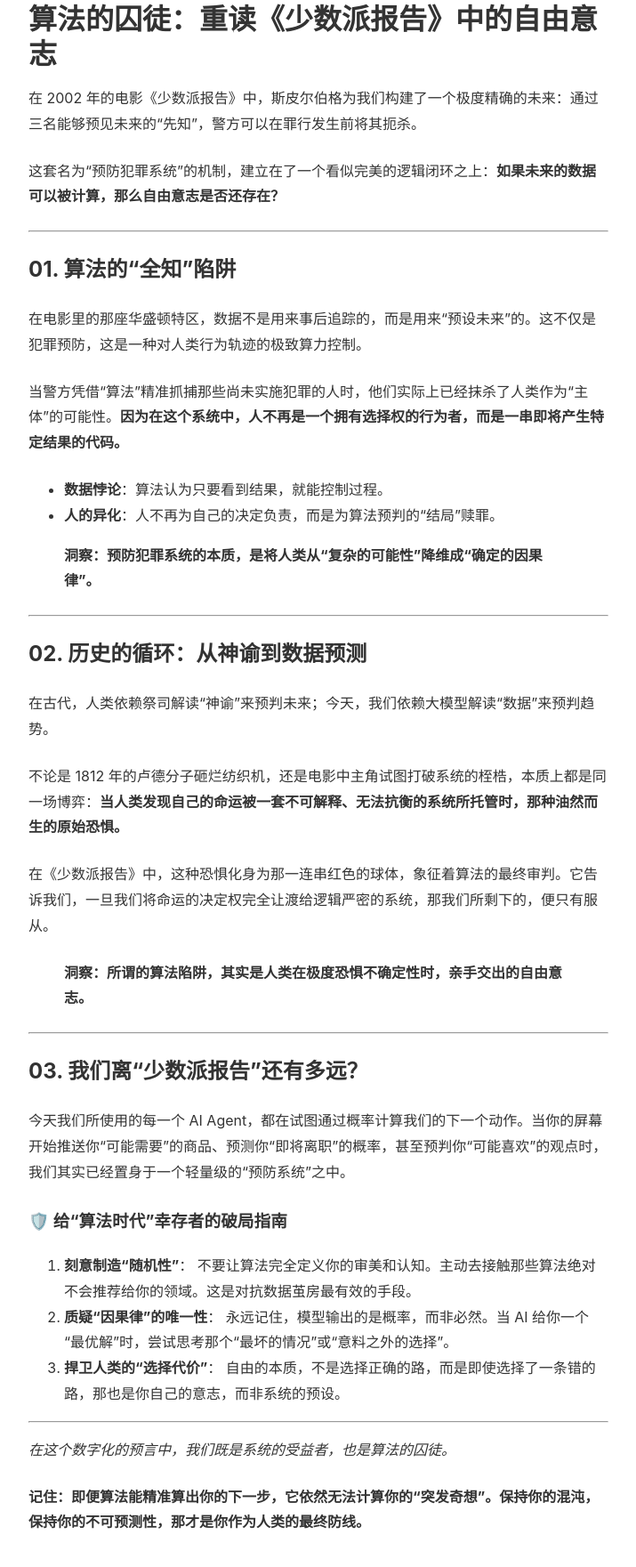
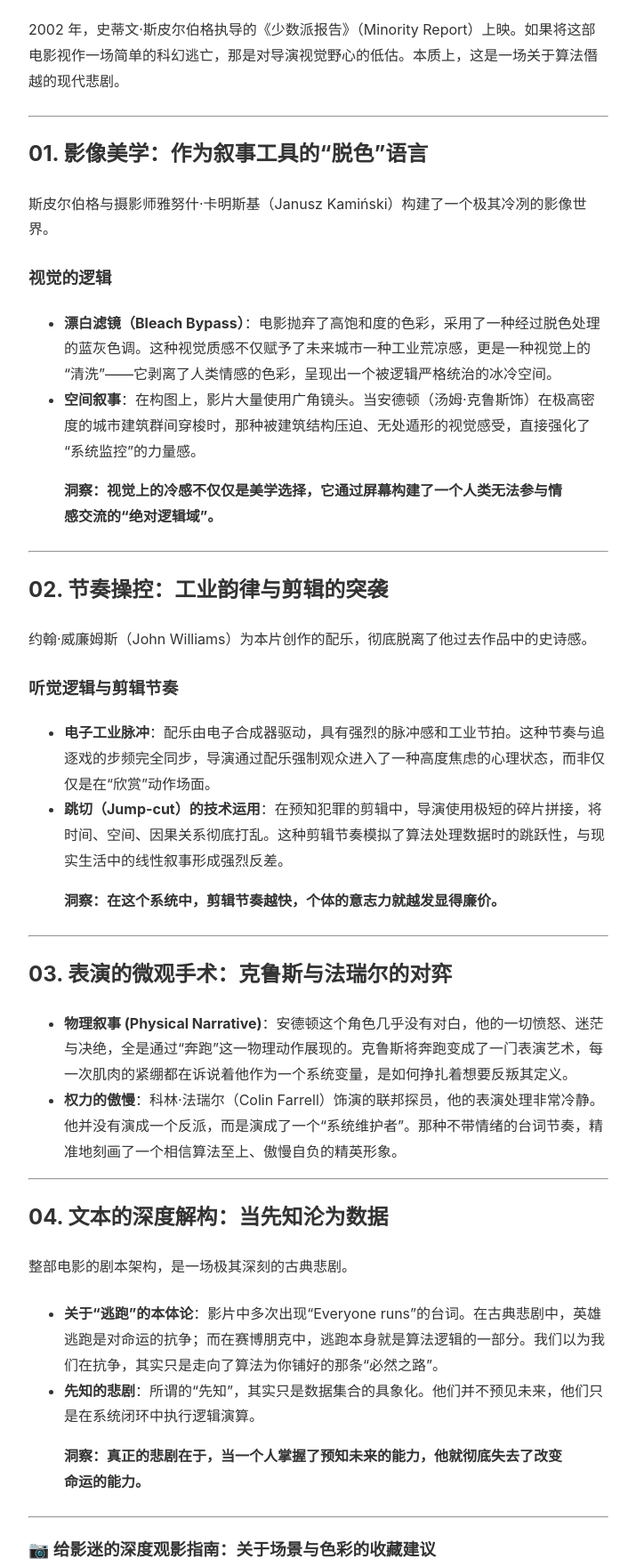
Before and after one commit to njcnki/my-blog, an Astro site: page /my-blog/posts/minority-report in a window 1280 px wide. Shown: the part 267-2028 px from the top of the page at 89% size, without its empty margins (282-997 px from the left). Built offline with nearby package versions, Linux system fonts and the light colour scheme; Astro itself is replaced by a stand-in of ours.

Commit message:
Finalize Minority Report review

```diff
--- a/src/content/posts/minority-report.md
+++ b/src/content/posts/minority-report.md
@@ -1,59 +1,67 @@
 ---
-title: '算法的囚徒：重读《少数派报告》中的自由意志'
-pubDate: '2026-03-13'
-description: '当预防犯罪的算法决定了你的未来，你是否还有选择的自由？'
+title: '少数派报告：一部关于算法僭越的视觉悲剧'
+pubDate: '2026-03-12'
+description: '深度解构斯皮尔伯格的影像美学：从视听节奏到权力结构的深刻寓言。'
 author: '说不得'
-tags: ['电影', '哲学', '观察']
+tags: ['电影', '经典', '深度影评']
 ---
 
-# 算法的囚徒：重读《少数派报告》中的自由意志
+# 少数派报告：一部关于算法僭越的视觉悲剧
 
-在 2002 年的电影《少数派报告》中，斯皮尔伯格为我们构建了一个极度精确的未来：通过三名能够预见未来的“先知”，警方可以在罪行发生前将其扼杀。
-
-这套名为“预防犯罪系统”的机制，建立在了一个看似完美的逻辑闭环之上：**如果未来的数据可以被计算，那么自由意志是否还存在？**
+2002 年，史蒂文·斯皮尔伯格执导的《少数派报告》（Minority Report）上映。如果将这部电影视作一场简单的科幻逃亡，那是对导演视觉野心的低估。本质上，这是一场关于算法僭越的现代悲剧。
 
 ---
 
-## 01. 算法的“全知”陷阱
+## 01. 影像美学：作为叙事工具的“脱色”语言
 
-在电影里的那座华盛顿特区，数据不是用来事后追踪的，而是用来“预设未来”的。这不仅是犯罪预防，这是一种对人类行为轨迹的极致算力控制。
+斯皮尔伯格与摄影师雅努什·卡明斯基（Janusz Kamiński）构建了一个极其冷冽的影像世界。
 
-当警方凭借“算法”精准抓捕那些尚未实施犯罪的人时，他们实际上已经抹杀了人类作为“主体”的可能性。**因为在这个系统中，人不再是一个拥有选择权的行为者，而是一串即将产生特定结果的代码。**
+### 视觉的逻辑
+*   **漂白滤镜（Bleach Bypass）**：电影抛弃了高饱和度的色彩，采用了一种经过脱色处理的蓝灰色调。这种视觉质感不仅赋予了未来城市一种工业荒凉感，更是一种视觉上的“清洗”——它剥离了人类情感的色彩，呈现出一个被逻辑严格统治的冰冷空间。
+*   **空间叙事**：在构图上，影片大量使用广角镜头。当安德顿（汤姆·克鲁斯饰）在极高密度的城市建筑群间穿梭时，那种被建筑结构压迫、无处遁形的视觉感受，直接强化了“系统监控”的力量感。
 
-*   **数据悖论**：算法认为只要看到结果，就能控制过程。
-*   **人的异化**：人不再为自己的决定负责，而是为算法预判的“结局”赎罪。
-
-> **洞察：预防犯罪系统的本质，是将人类从“复杂的可能性”降维成“确定的因果律”。**
+> **洞察：视觉上的冷感不仅仅是美学选择，它通过屏幕构建了一个人类无法参与情感交流的“绝对逻辑域”。**
 
 ---
 
-## 02. 历史的循环：从神谕到数据预测
+## 02. 节奏操控：工业韵律与剪辑的突袭
 
-在古代，人类依赖祭司解读“神谕”来预判未来；今天，我们依赖大模型解读“数据”来预判趋势。
+约翰·威廉姆斯（John Williams）为本片创作的配乐，彻底脱离了他过去作品中的史诗感。
 
-不论是 1812 年的卢德分子砸烂纺织机，还是电影中主角试图打破系统的桎梏，本质上都是同一场博弈：**当人类发现自己的命运被一套不可解释、无法抗衡的系统所托管时，那种油然而生的原始恐惧。**
+### 听觉逻辑与剪辑节奏
+*   **电子工业脉冲**：配乐由电子合成器驱动，具有强烈的脉冲感和工业节拍。这种节奏与追逐戏的步频完全同步，导演通过配乐强制观众进入了一种高度焦虑的心理状态，而非仅仅是在“欣赏”动作场面。
+*   **跳切（Jump-cut）的技术运用**：在预知犯罪的剪辑中，导演使用极短的碎片拼接，将时间、空间、因果关系彻底打乱。这种剪辑节奏模拟了算法处理数据时的跳跃性，与现实生活中的线性叙事形成强烈反差。
 
-在《少数派报告》中，这种恐惧化身为那一连串红色的球体，象征着算法的最终审判。它告诉我们，一旦我们将命运的决定权完全让渡给逻辑严密的系统，那我们所剩下的，便只有服从。
-
-> **洞察：所谓的算法陷阱，其实是人类在极度恐惧不确定性时，亲手交出的自由意志。**
+> **洞察：在这个系统中，剪辑节奏越快，个体的意志力就越发显得廉价。**
 
 ---
 
-## 03. 我们离“少数派报告”还有多远？
+## 03. 表演的微观手术：克鲁斯与法瑞尔的对弈
 
-今天我们所使用的每一个 AI Agent，都在试图通过概率计算我们的下一个动作。当你的屏幕开始推送你“可能需要”的商品、预测你“即将离职”的概率，甚至预判你“可能喜欢”的观点时，我们其实已经置身于一个轻量级的“预防系统”之中。
+*   **物理叙事 (Physical Narrative)**：安德顿这个角色几乎没有对白，他的一切愤怒、迷茫与决绝，全是通过“奔跑”这一物理动作展现的。克鲁斯将奔跑变成了一门表演艺术，每一次肌肉的紧绷都在诉说着他作为一个系统变量，是如何挣扎着想要反叛其定义。
+*   **权力的傲慢**：科林·法瑞尔（Colin Farrell）饰演的联邦探员，他的表演处理非常冷静。他并没有演成一个反派，而是演成了一个“系统维护者”。那种不带情绪的台词节奏，精准地刻画了一个相信算法至上、傲慢自负的精英形象。
 
-### 🛡️ 给“算法时代”幸存者的破局指南
+---
 
-1.  **刻意制造“随机性”**：
-    不要让算法完全定义你的审美和认知。主动去接触那些算法绝对不会推荐给你的领域。这是对抗数据茧房最有效的手段。
-2.  **质疑“因果律”的唯一性**：
-    永远记住，模型输出的是概率，而非必然。当 AI 给你一个“最优解”时，尝试思考那个“最坏的情况”或“意料之外的选择”。
-3.  **捍卫人类的“选择代价”**：
-    自由的本质，不是选择正确的路，而是即使选择了一条错的路，那也是你自己的意志，而非系统的预设。
+## 04. 文本的深度解构：当先知沦为数据
+
+整部电影的剧本架构，是一场极其深刻的古典悲剧。
+
+*   **关于“逃跑”的本体论**：影片中多次出现“Everyone runs”的台词。在古典悲剧中，英雄逃跑是对命运的抗争；而在赛博朋克中，逃跑本身就是算法逻辑的一部分。我们以为我们在抗争，其实只是走向了算法为你铺好的那条“必然之路”。
+*   **先知的悲剧**：所谓的“先知”，其实只是数据集合的具象化。他们并不预见未来，他们只是在系统闭环中执行逻辑演算。
+
+> **洞察：真正的悲剧在于，当一个人掌握了预知未来的能力，他就彻底失去了改变命运的能力。**
+
+---
+
+### 📷 给影迷的深度观影指南：关于场景与色彩的收藏建议
+
+*   **观察“红色球体”**：在蓝色调的视觉叙事中，那抹刺眼的红色是唯一的混乱信号。它不是艺术，它是系统的错误，也是个体最后的救赎窗口。
+*   **聆听“寂静时刻”**：注意每一个先知画面结束后的那段处理过的音效留白，那是导演将观众从“算法逻辑”强制拉回“真实情感”的缓冲点。
+*   **表演拆解**：反复观看克鲁斯在预知未来画面下的表情。他没有在看屏幕，他在看自己的虚构，观察那种从“我是执行者”到“我是一个罪犯”的认知崩塌过程。
 
 ---
 
 *在这个数字化的预言中，我们既是系统的受益者，也是算法的囚徒。*
 
-**记住：即便算法能精准算出你的下一步，它依然无法计算你的“突发奇想”。保持你的混沌，保持你的不可预测性，那才是你作为人类的最终防线。**
+**如果今天你觉得 AI 的推送让你感到被操控，请回顾这部电影：当你不再拥有选择错误的权利时，你也就交出了作为人的尊严。这才是斯皮尔伯格真正想讲的故事。**
```
